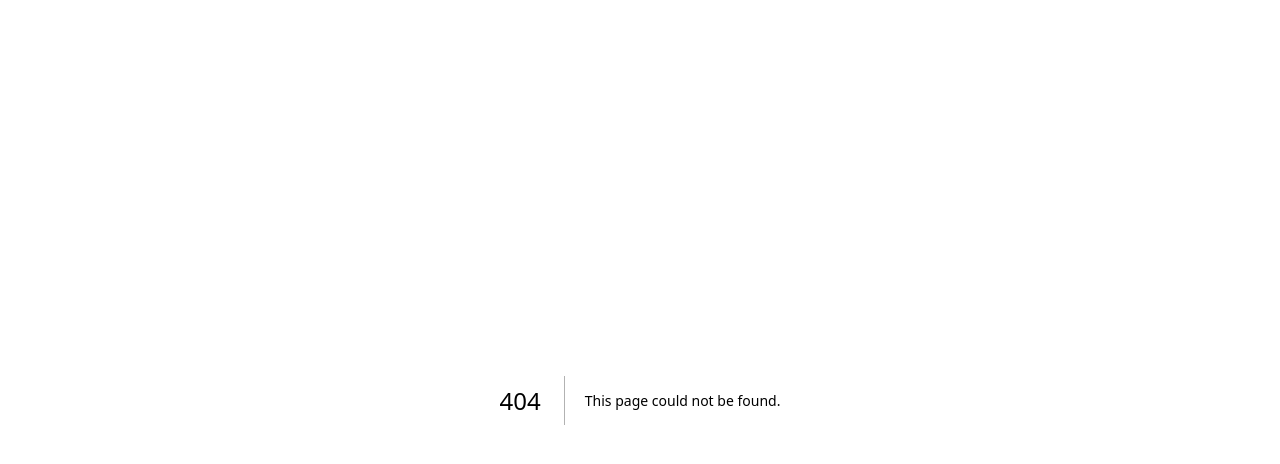
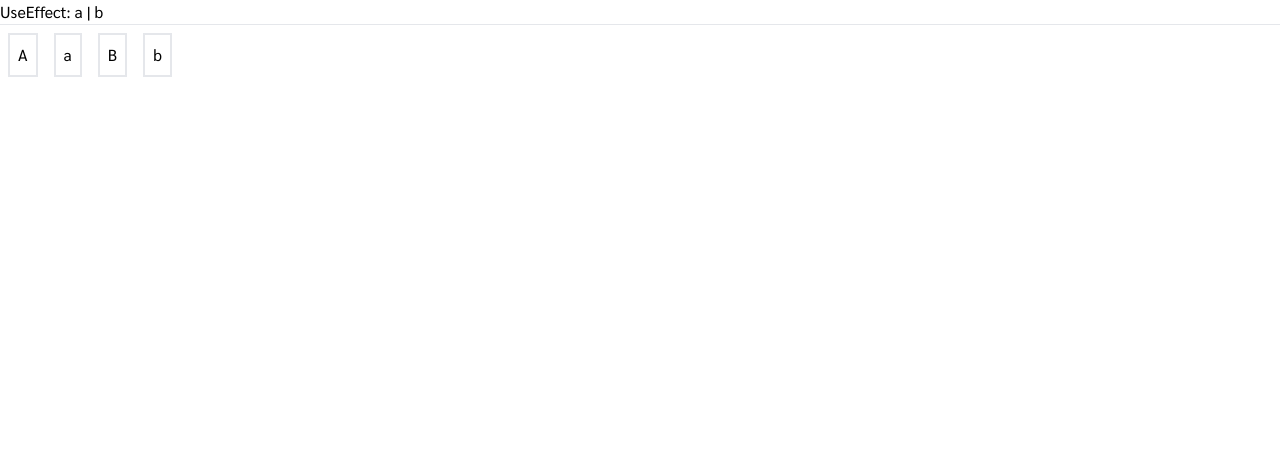
Before and after one commit to wwarodom/web_programming, a Next.js app in the folder 2_next_basic/: page /myEffect in a window 1280 px wide. Before the commit this address had no page. Shown: the top 464 px of the page. Built offline with nearby package versions, Linux system fonts and the light colour scheme.

Commit message:
add image

```diff
--- /dev/null
+++ b/2_next_basic/app/fetch_client/page.tsx
@@ -0,0 +1,35 @@
+// Task: print Image on you web site using avatar_url return by Github API
+'use client'
+
+import Image from 'next/image'
+import { useEffect, useState } from 'react'
+
+export default function MyFetch() {
+
+    const [url, setUrl] = useState('')
+
+    useEffect(() => {
+        async function getImage() {
+            const data = await fetch('https://api.github.com/users/wwarodom')
+            const result = await data.json()
+            console.log("Data: ", result)
+            console.log("URL: ", result.avatar_url)
+            setUrl(result.avatar_url)
+        }
+       getImage()
+    }, [])
+
+
+    if (!url) return <>...loading!!</>
+
+    return (<>Hi Fetch
+
+        <hr />
+        {/* {posts.map((item) =>
+            <>{item.id} | {item.title}</>
+        )} */}
+        <Image src={url}
+            height={200} width={200}
+            alt="My Pic" />
+    </>)
+}
--- /dev/null
+++ b/2_next_basic/app/myEffect/page.tsx
@@ -0,0 +1,31 @@
+'use client'
+
+import { useState, useEffect } from "react"
+
+export default function MyEffect() {
+
+    const [a, setA] = useState("a")
+    const [b, setB] = useState("b")
+
+    useEffect( () => {
+        console.log("In side useEffect")
+        return () => console.log("Clean up ...")
+    } , []  )
+
+    useEffect( () => {
+        console.log("In side useEffect")
+        return () => console.log("Clean up ...")
+    } , []  )
+
+    console.log("render")
+
+  return (
+    <div>
+        UseEffect: {a} | {b} <br /> <hr />
+        <button className="border-2 p-2 m-2" onClick={()=>setA("A")}>A</button>
+        <button className="border-2 p-2 m-2" onClick={()=>setA("a")}>a</button>
+        <button className="border-2 p-2 m-2" onClick={()=>setB("B")}>B</button>
+        <button className="border-2 p-2 m-2" onClick={()=>setB("b")}>b</button>
+    </div>
+  )
+}
--- a/2_next_basic/next.config.mjs
+++ b/2_next_basic/next.config.mjs
@@ -10,6 +10,7 @@ const nextConfig = {
         },
       ],
     },
+    reactStrictMode: true,
   };
 
 export default nextConfig;
```
Also changed, not shown: 2_next_basic/app/fetch/page.tsx (+5 -2 lines).
